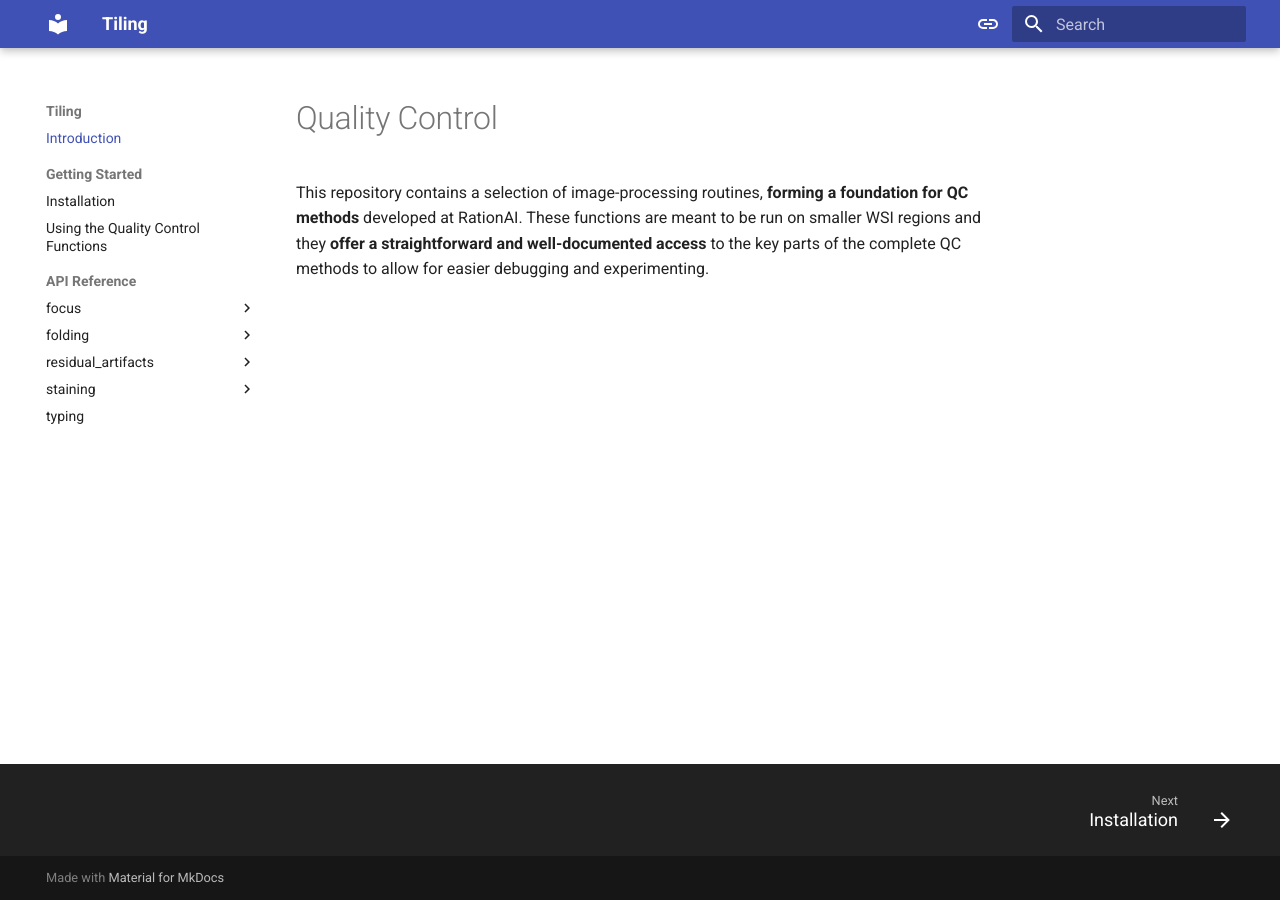
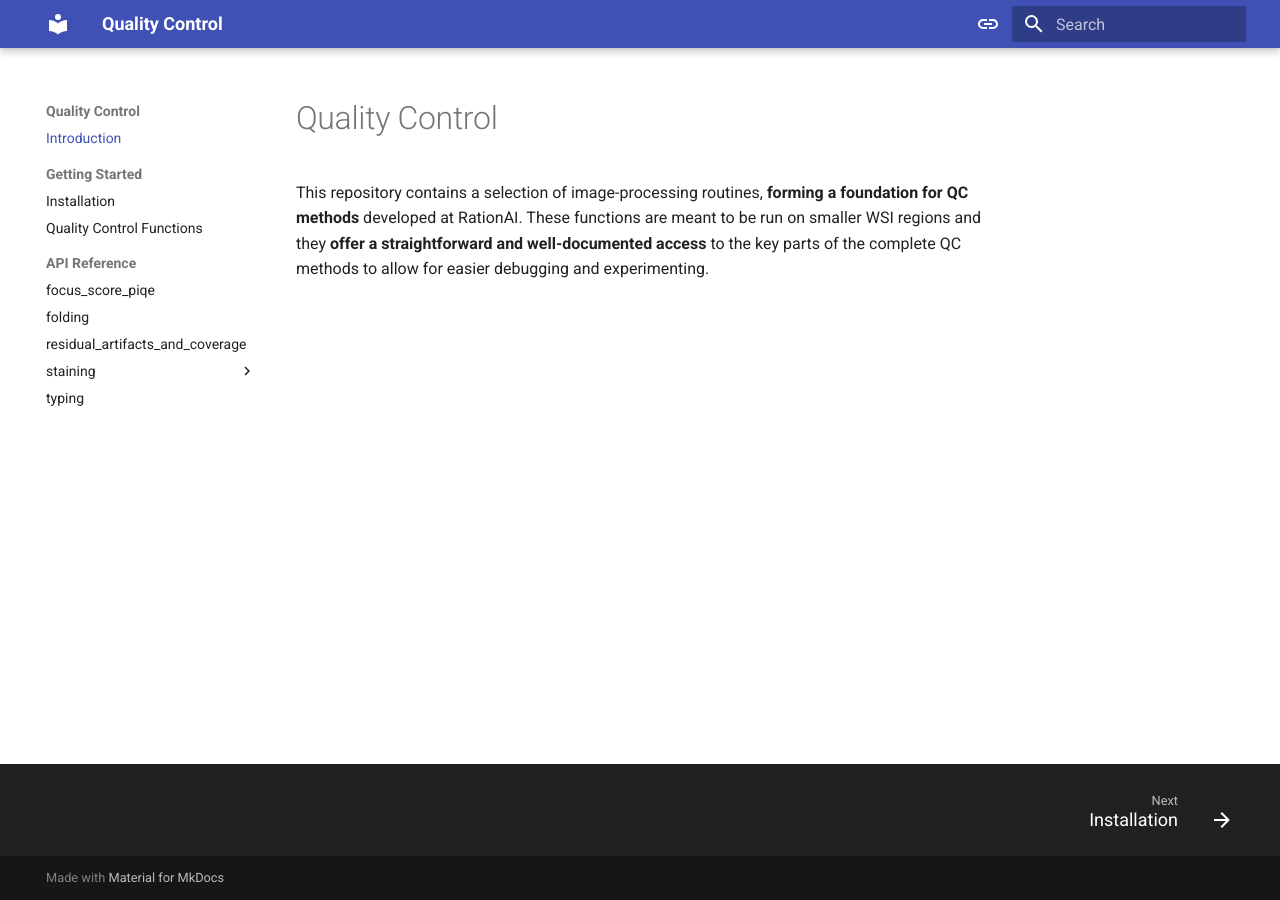
Before and after one commit to RationAI/quality-control, an MkDocs documentation site: the page built from docs/index.md, in a window 1280 px wide. Built offline with MkDocs 1.6.1 and Material for MkDocs 9.7.7, drawn with Linux system fonts in a browser that asks for light colours.

Commit message:
docs: change site name, remove sections, shorter title

```diff
--- a/mkdocs.yml
+++ b/mkdocs.yml
@@ -1,18 +1,15 @@
-site_name: Tiling
+site_name: Quality Control
 
 nav:
   - Introduction: index.md
   - Getting Started:
       - Installation: getting-started/installation.md
-      - Using the Quality Control Functions: getting-started/quality-control.md
+      - Quality Control Functions: getting-started/quality-control.md
 
   - API Reference:
-      - focus:
-        - focus_score_piqe: api/focus/focus-score-piqe.md
-      - folding:
-        - folding: api/folding/folding.md
-      - residual_artifacts:
-        - residual_artifacts_and_coverage: api/residual_artifacts/residual-artifacts-and-coverage.md
+      - focus_score_piqe: api/focus/focus-score-piqe.md
+      - folding: api/folding/folding.md
+      - residual_artifacts_and_coverage: api/residual_artifacts/residual-artifacts-and-coverage.md
       - staining:
         - dominant_stains: api/staining/dominant-stains.md
         - staining_difference: api/staining/staining-difference.md
```
